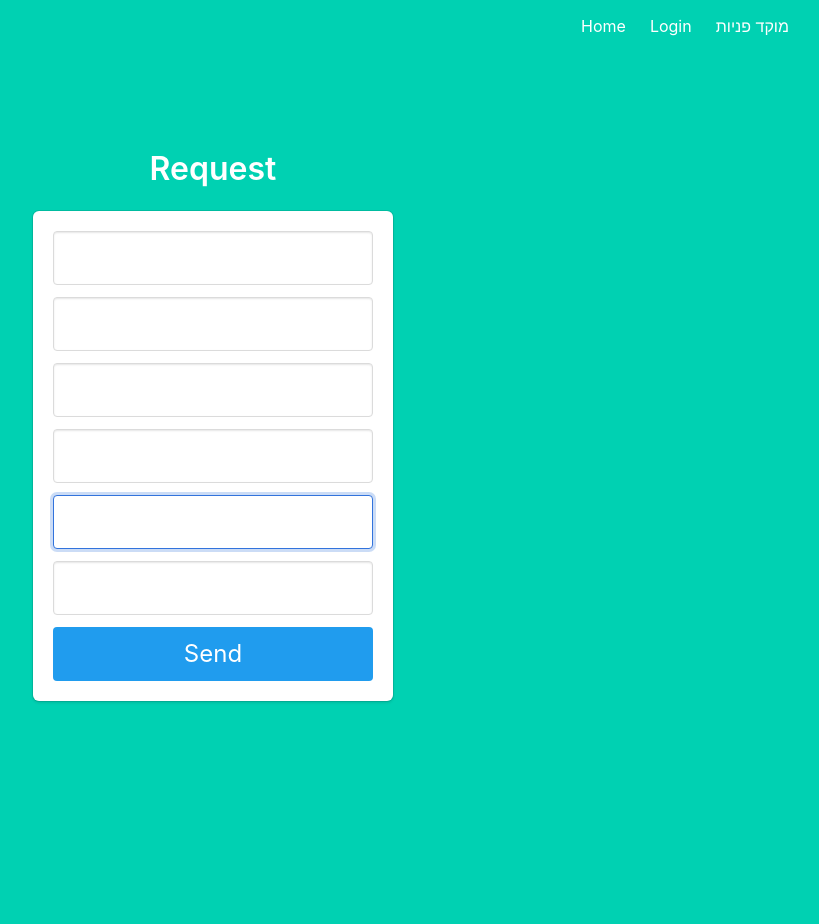
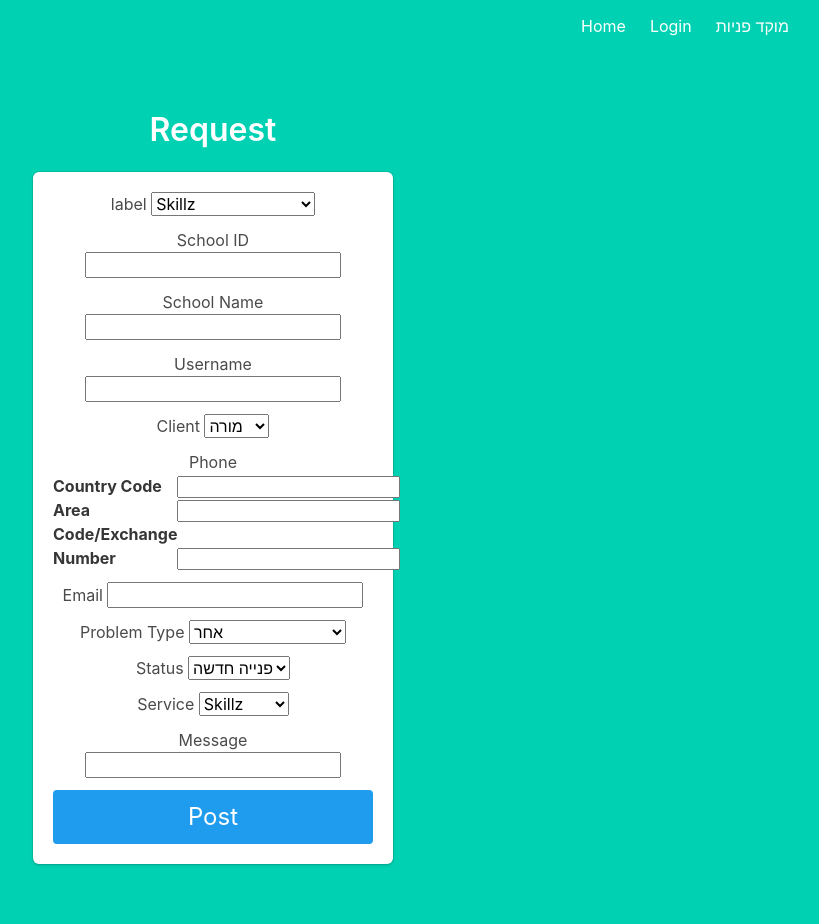
Before and after one commit to MariaPlutman/Bootcamp-Final-Project, a Flask app: template crm_app/project/templates/request.html in a window 1280 px wide. Shown: the whole page, without its empty margins (427-1246 px from the left). Before the commit the page ends 703 px from the top, so only its background shows below. Run offline with Flask 2, Linux system fonts and the light colour scheme; the template is opened without the code that fills it: values that come from a table or form of the project are taken from there, others are empty.

Commit message:
request html form

```diff
--- a/crm_app/project/__init__.py
+++ b/crm_app/project/__init__.py
@@ -4,10 +4,10 @@ from flask_login import LoginManager
 
 db = SQLAlchemy()
 login_manager = LoginManager()
+app = Flask(__name__)
 
 
 def create_app():
-    app = Flask(__name__)
 
     app.config['SECRET_KEY'] = 'secret-key-goes-here'
     app.config['SQLALCHEMY_DATABASE_URI'] = 'sqlite:///db.sqlite'
--- a/crm_app/project/forms.py
+++ b/crm_app/project/forms.py
@@ -63,8 +63,8 @@ class TelephoneForm(Form):
 
 
 class RequestForm(FlaskForm):
-    project = SelectField(
-        choices=[(project.name, project.value) for project in Project])
+    project = SelectField("label",
+                          choices=[(project.name, project.value) for project in Project])
     school_id = IntegerField('School ID', validators=[Length(max=6)])
     school_name = StringField('School Name', validators=[DataRequired()])
     username = StringField('Username', validators=[DataRequired()])
@@ -81,3 +81,4 @@ class RequestForm(FlaskForm):
         choices=[(service.name, service.value) for service in Service])
     body = TextField('Message', [DataRequired(), Length(
         min=4, message=('Your message is too short.'))])
+    submit = SubmitField("Post")
--- a/crm_app/project/templates/request.html
+++ b/crm_app/project/templates/request.html
@@ -13,38 +13,66 @@
 		{% endwith %}
 		<form method="POST" action="/request">
 			<form method="POST" action="/request">
+
 				<div class="field">
-					<div class="control">
-						<input class="input is-large" type="text" name="School ID">
-					</div>
+					{{ form.project.label }}
+					{{ form.project(class="control") }}
 				</div>
+
 				<div class="field">
-					<div class="control">
-						<input class="input is-large" type="text" name="School ID">
-					</div>
+					{{ form.school_id.label }}
+					{{ form.school_id(class="control") }}
 				</div>
+
 				<div class="field">
-					<div class="control">
-						<input class="input is-large" type="text" name="School Name">
-					</div>
+					{{ form.school_name.label }}
+					{{ form.school_name(class="control") }}
 				</div>
+
 				<div class="field">
-					<div class="control">
-						<input class="input is-large" type="tel" name="Phone">
-					</div>
+					{{ form.username.label }}
+					{{ form.username(class="control") }}
 				</div>
+
 				<div class="field">
-					<div class="control">
-						<input class="input is-large" type="email" name="email" autofocus="">
-					</div>
+					{{ form.client.label }}
+					{{ form.client(class="control") }}
 				</div>
+
 				<div class="field">
-					<div class="control">
-						<input class="input is-large" type="text" name="Message">
-					</div>
+					{{ form.phone.label }}
+					{{ form.phone(class="control") }}
 				</div>
-				<button class="button is-block is-info is-large is-fullwidth">Send</button>
+
+				<div class="field">
+					{{ form.email.label }}
+					{{ form.email(class="control") }}
+				</div>
+
+				<div class="field">
+					{{ form.problem_type.label }}
+					{{ form.problem_type(class="control") }}
+				</div>
+
+				<div class="field">
+					{{ form.status.label }}
+					{{ form.status(class="control") }}
+				</div>
+
+				<div class="field">
+					{{ form.service.label }}
+					{{ form.service(class="control") }}
+				</div>
+
+				<div class="field">
+					{{ form.body.label }}
+					{{ form.body(class="control") }}
+				</div>
+
+				{{ form.submit(class="button is-block is-info is-large is-fullwidth") }}
+
 			</form>
+		</form>
 	</div>
 </div>
 {% endblock %}
--- /dev/null
+++ b/crm_app/wsgi.py
@@ -0,0 +1,5 @@
+from project import app
+
+
+if __name__ == "__main__":
+    app.run(debug=True)
```
